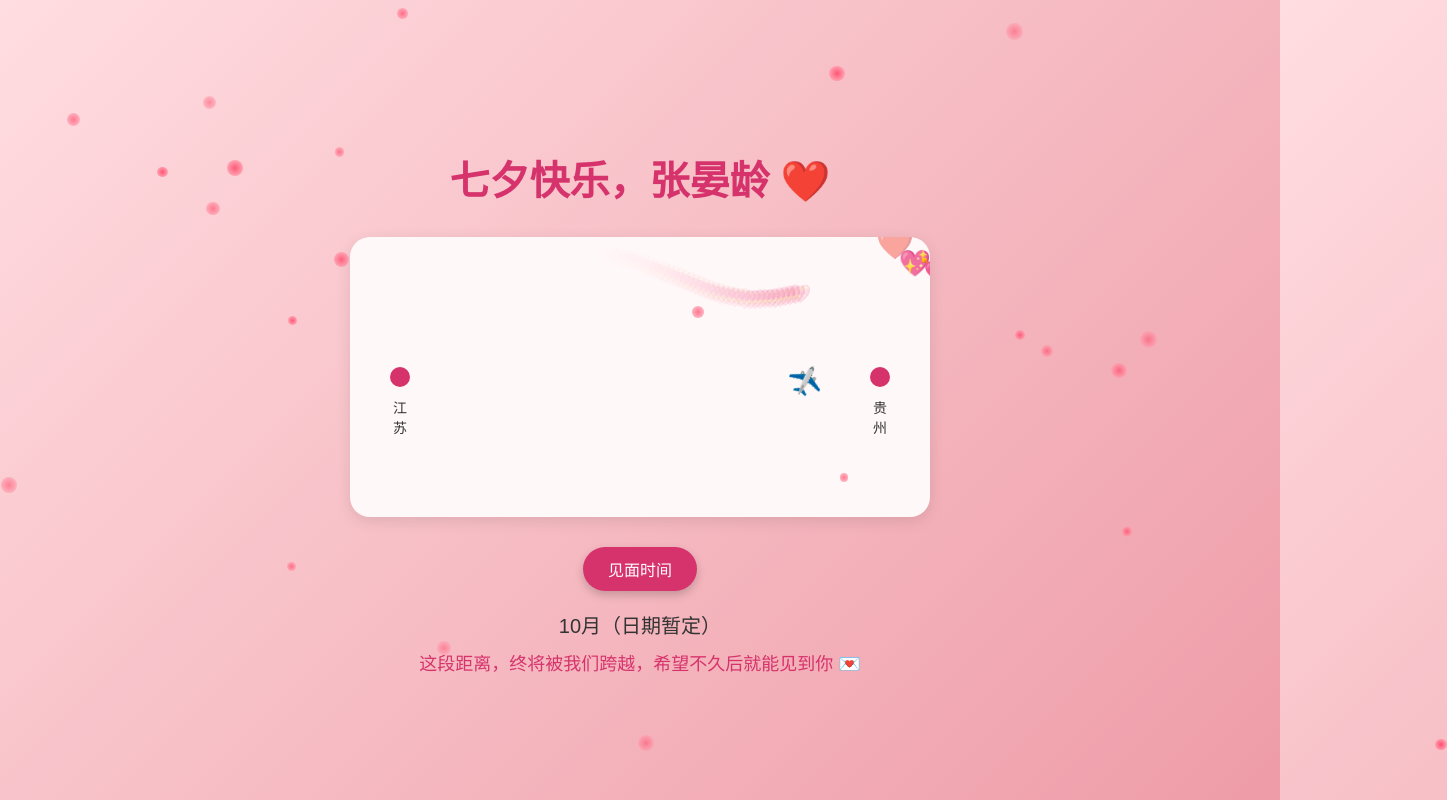
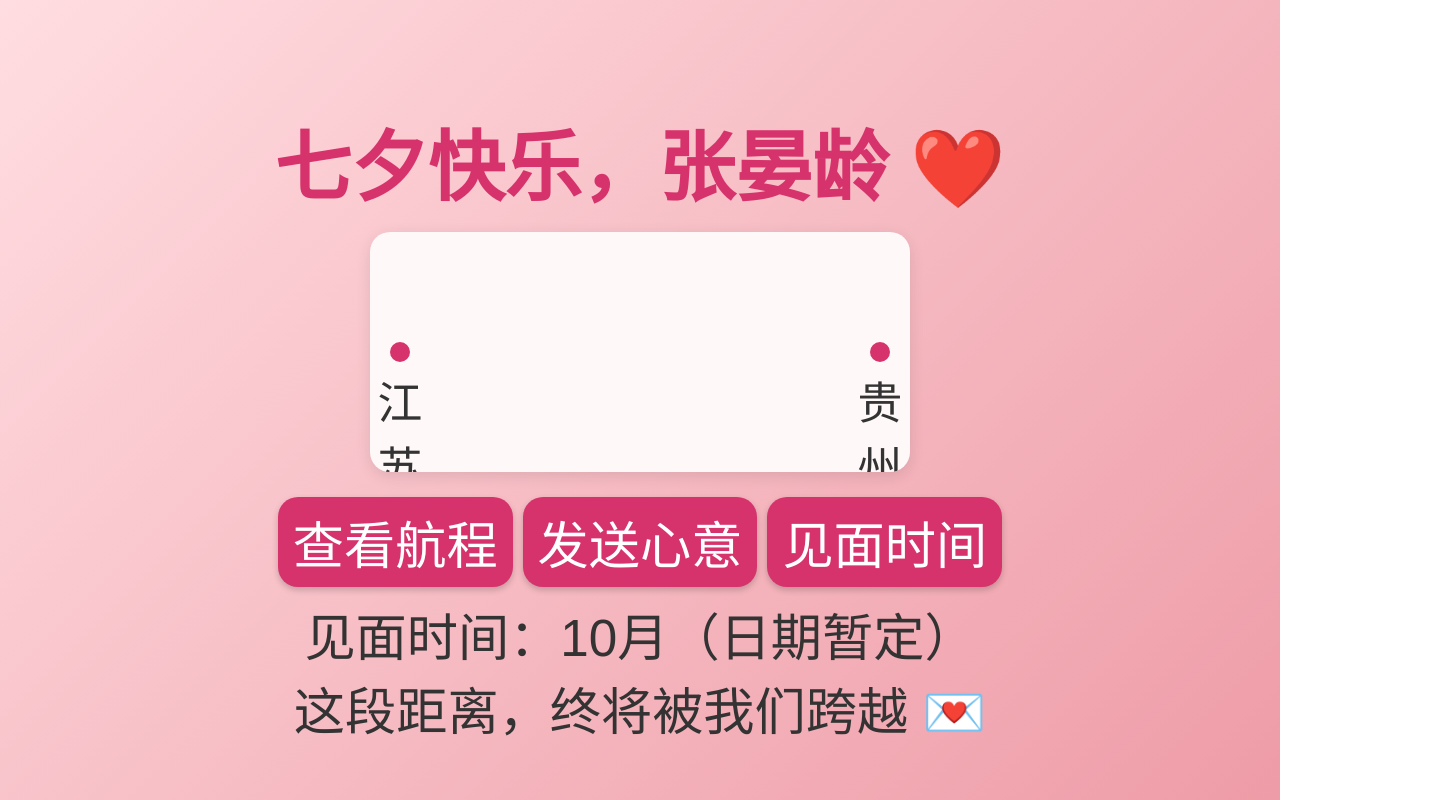
Before and after one commit to Like-VuVu/qixi-happy, a plain HTML site: page index.html in a window 1280 px wide. Both pictures are taken after a click on the button "见面时间". Shown: the whole page, 1447 px wide, since content can reach past the window. Drawn offline with Linux system fonts and the light colour scheme.

Commit message:
Update index.html

```diff
--- a/index.html
+++ b/index.html
@@ -20,16 +20,16 @@
     }
 
     h1 {
-      font-size: 2.5rem;
+      font-size: 6vw;
       color: #d6336c;
-      margin-bottom: 30px;
-      animation: fadeIn 2s ease-in-out;
+      margin-bottom: 15px;
       text-align: center;
     }
 
     .map {
       position: relative;
-      width: 500px;
+      width: 90%;
+      max-width: 500px;
       height: 200px;
       background: #fff8f8;
       border-radius: 20px;
@@ -37,148 +37,84 @@
       display: flex;
       justify-content: space-between;
       align-items: center;
-      padding: 40px;
-      margin-bottom: 20px;
+      padding: 20px;
+      margin-bottom: 15px;
       overflow: hidden;
     }
 
     .point {
-      width: 20px;
-      height: 20px;
+      width: 6vw;
+      max-width: 20px;
+      height: 6vw;
+      max-height: 20px;
       background: #d6336c;
       border-radius: 50%;
       position: relative;
+      z-index: 2;
     }
 
     .point::after {
       content: attr(data-name);
       position: absolute;
-      top: 30px;
+      top: 25px;
       left: 50%;
       transform: translateX(-50%);
-      font-size: 14px;
+      font-size: 3.5vw;
+      max-font-size: 14px;
       color: #333;
     }
 
     .airplane {
       position: absolute;
-      top: 60px;
-      left: 0;
-      font-size: 24px;
+      font-size: 8vw;
+      max-font-size: 24px;
       opacity: 0;
-      transform-origin: center center;
       cursor: pointer;
+      z-index: 3;
     }
 
-    .hearts {
+    .heart {
       position: absolute;
-      top: 20px;
-      right: 40px;
-      font-size: 24px;
-      display: none;
+      font-size: 4vw;
+      max-font-size: 18px;
+      color: #ff4d6d;
+      opacity: 0.8;
+      pointer-events: none;
+      z-index: 1;
     }
 
-    .hearts span {
-      position: absolute;
-      color: #ff4d6d;
-      animation: float 2s ease-in-out infinite;
-      opacity: 0.8;
+    #distanceText {
+      margin-top: 10px;
+      font-size: 4vw;
+      max-font-size: 18px;
+      color: #333;
+      text-align: center;
+      white-space: pre-wrap;
     }
 
-    .hearts span:nth-child(1) {
-      left: -10px;
-      animation-delay: 0s;
+    #buttons {
+      margin-top: 10px;
+      display: flex;
+      gap: 10px;
+      flex-wrap: wrap;
+      justify-content: center;
     }
 
-    .hearts span:nth-child(2) {
-      left: 10px;
-      animation-delay: 0.5s;
-    }
-
-    .hearts span:nth-child(3) {
-      left: 30px;
-      animation-delay: 1s;
-    }
-
-    #meetBtn {
-      margin-top: 10px;
-      padding: 10px 25px;
+    .btn {
+      padding: 8px 15px;
       background: #d6336c;
       color: #fff;
       border: none;
-      border-radius: 25px;
+      border-radius: 20px;
       cursor: pointer;
-      font-size: 16px;
-      box-shadow: 0 4px 10px rgba(0, 0, 0, 0.2);
+      font-size: 4vw;
+      max-font-size: 16px;
+      box-shadow: 0 3px 6px rgba(0, 0, 0, 0.2);
       transition: transform 0.2s;
     }
 
-    #meetBtn:hover {
+    .btn:hover {
       transform: scale(1.05);
-    }
-
-    #dateText {
-      margin-top: 20px;
-      font-size: 20px;
-      color: #333;
-      display: none;
-      text-align: center;
-      line-height: 1.5;
-    }
-
-    #message {
-      margin-top: 10px;
-      font-size: 18px;
-      color: #d6336c;
-      white-space: pre-wrap;
-    }
-
-    /* 飞机尾迹爱心动画 */
-    @keyframes float {
-      0% {
-        transform: translateY(0) scale(1);
-        opacity: 1;
-      }
-
-      100% {
-        transform: translateY(-50px) scale(1.5);
-        opacity: 0;
-      }
-    }
-
-    @keyframes floatTrail {
-      0% {
-        transform: translate(0, 0) scale(0.8);
-        opacity: 1;
-      }
-
-      100% {
-        transform: translate(0, -30px) scale(1.2);
-        opacity: 0;
-      }
-    }
-
-    /* 花瓣样式 */
-    .flower {
-      position: absolute;
-      width: 12px;
-      height: 12px;
-      background: radial-gradient(circle, #ff4d6d 0%, #ffc0cb 100%);
-      border-radius: 50%;
-      opacity: 0.8;
-      pointer-events: none;
-    }
-
-    @keyframes fadeIn {
-      from {
-        opacity: 0;
-        transform: translateY(-20px);
-      }
-
-      to {
-        opacity: 1;
-        transform: translateY(0);
-      }
     }
   </style>
 </head>
@@ -188,118 +124,148 @@
 
   <div class="map" id="map">
     <div class="point" data-name="江苏" id="jiangsu"></div>
+    <div class="point" data-name="贵州" id="guizhou"></div>
     <div class="airplane" id="airplane">✈️</div>
-    <div class="point" data-name="贵州" id="guizhou"></div>
-    <div class="hearts" id="hearts">
-      <span>❤️</span>
-      <span>💖</span>
-      <span>💘</span>
-    </div>
   </div>
 
-  <button id="meetBtn">见面时间</button>
-
-  <div id="dateText">
-    10月（日期暂定）<br>
-    <div id="message">这段距离，终将被我们跨越，希望不久后就能见到你 💌</div>
+  <div id="buttons">
+    <button class="btn" id="btnFly">查看航程</button>
+    <button class="btn" id="btnHeart">发送心意</button>
+    <button class="btn" id="btnMeet">见面时间</button>
   </div>
 
+  <div id="distanceText"></div>
+
   <script>
-    const meetBtn = document.getElementById('meetBtn');
+    const map = document.getElementById('map');
     const airplane = document.getElementById('airplane');
-    const dateText = document.getElementById('dateText');
-    const hearts = document.getElementById('hearts');
-    const map = document.getElementById('map');
+    const distanceText = document.getElementById('distanceText');
 
-    let hasStarted = false; // 防止重复点击
+    const totalDistance = 1704; // km
+    let flying = false;
 
-    meetBtn.addEventListener('click', () => {
-      if (hasStarted) return;
-      hasStarted = true;
+    function clearHearts () {
+      const oldHearts = map.querySelectorAll('.heart');
+      oldHearts.forEach(h => h.remove());
+    }
 
+    function flyAirplane () {
+      if (flying) return;
+      flying = true;
+
+      clearHearts();
+      distanceText.textContent = '';
       airplane.style.opacity = 1;
-      let position = 0;
-      const distance = 440;
+
+      const startX = 0;
+      const endX = map.clientWidth - 40;
+      const baseY = map.clientHeight / 2 - 12;
       const amplitude = 20;
-      let lastY = 60;
+      const frequency = 0.02;
+      let posX = startX;
 
+      const hearts = [];
+      const heartCount = 10;
+      for (let i = 1; i <= heartCount; i++) {
+        const h = document.createElement('div');
+        h.textContent = '💖';
+        h.className = 'heart';
+        map.appendChild(h);
+        hearts.push({ el: h, progress: i / heartCount });
+      }
+
+      const step = 5;
       const interval = setInterval(() => {
-        if (position >= distance) {
+        if (posX >= endX) {
           clearInterval(interval);
-          dateText.style.display = 'block';
-          hearts.style.display = 'block';
+          flying = false;
+          // 飞完后清除尾迹爱心
+          clearHearts();
+          // 飞机停在终点
+          airplane.style.left = endX + 'px';
+          airplane.style.top = baseY + 'px';
+          distanceText.textContent = `航程已到达，1704 km 已跨越 ❤️`;
           return;
         }
-        position += 5;
-        const y = 60 + Math.sin(position / 50) * amplitude;
-        const angle = Math.atan((y - lastY) / 5) * 180 / Math.PI;
-        airplane.style.transform = `translate(${position}px, ${y}px) rotate(${angle}deg)`;
-        lastY = y;
+        posX += step;
+        const progress = posX / endX;
+        const y = baseY + Math.sin(posX * frequency) * amplitude;
+        airplane.style.left = posX + 'px';
+        airplane.style.top = y + 'px';
 
-        // 飞机尾迹爱心
-        const trailHeart = document.createElement('span');
-        trailHeart.textContent = '💖';
-        trailHeart.style.position = 'absolute';
-        trailHeart.style.left = position + 'px';
-        trailHeart.style.top = y + 'px';
-        trailHeart.style.animation = 'floatTrail 2s forwards';
-        map.appendChild(trailHeart);
+        const remaining = Math.round(totalDistance * (1 - progress));
+        distanceText.textContent = `剩余距离：${remaining} km`;
 
-        // 飘向屏幕顶部
-        setTimeout(() => {
-          trailHeart.style.transition = 'transform 1s ease-out, opacity 1s';
-          trailHeart.style.transform = `translateY(-80px)`;
-          trailHeart.style.opacity = 0;
-        }, 500);
+        // 航线爱心跟随飞机飘动
+        hearts.forEach(h => {
+          if (progress >= h.progress) {
+            const heartX = posX * h.progress;
+            const heartY = baseY + Math.sin(heartX * frequency) * amplitude + Math.sin(posX * 0.1 + h.progress * 2) * 5;
+            h.el.style.left = heartX + 'px';
+            h.el.style.top = heartY + 'px';
+            h.el.style.opacity = 0.8 + Math.sin(posX * 0.1 + h.progress * 2) * 0.2;
+          }
+        });
 
-        setTimeout(() => { trailHeart.remove(); }, 2000);
+        // 飞机尾巴小爱心
+        if (posX % 20 === 0) {
+          const trail = document.createElement('div');
+          trail.textContent = '💖';
+          trail.className = 'heart';
+          trail.style.left = posX + 'px';
+          trail.style.top = y + 'px';
+          map.appendChild(trail);
+
+          let top = y;
+          let opacity = 1;
+          const fadeInterval = setInterval(() => {
+            top -= 1;
+            opacity -= 0.05;
+            trail.style.top = top + 'px';
+            trail.style.opacity = opacity;
+            if (opacity <= 0) {
+              clearInterval(fadeInterval);
+              trail.remove();
+            }
+          }, 20);
+        }
+
       }, 20);
-    });
+    }
 
-    // 点击飞机，生成弹出爱心
-    airplane.addEventListener('click', () => {
-      const clickHeart = document.createElement('span');
-      clickHeart.textContent = '💌';
-      clickHeart.style.position = 'absolute';
-      clickHeart.style.left = parseInt(airplane.style.left) + 10 + 'px';
-      clickHeart.style.top = parseInt(airplane.style.top) + 0 + 'px';
-      clickHeart.style.fontSize = '20px';
-      clickHeart.style.transition = 'transform 1s ease-out, opacity 1s';
-      map.appendChild(clickHeart);
-      setTimeout(() => {
-        clickHeart.style.transform = 'translateY(-100px) scale(1.5)';
-        clickHeart.style.opacity = 0;
-      }, 50);
-      setTimeout(() => clickHeart.remove(), 1000);
-    });
+    function sendHeart () {
+      const rect = airplane.getBoundingClientRect();
+      const mapRect = map.getBoundingClientRect();
+      const heart = document.createElement('div');
+      heart.textContent = '💌';
+      heart.className = 'heart';
+      heart.style.left = (rect.left - mapRect.left) + 'px';
+      heart.style.top = (rect.top - mapRect.top) + 'px';
+      map.appendChild(heart);
 
-    // 花瓣效果
-    function createPetal () {
-      const petal = document.createElement('div');
-      petal.className = 'flower';
-      petal.style.left = Math.random() * window.innerWidth + 'px';
-      petal.style.top = '-10px';
-      petal.style.opacity = Math.random() * 0.5 + 0.5;
-      const size = Math.random() * 10 + 8;
-      petal.style.width = size + 'px';
-      petal.style.height = size + 'px';
-      document.body.appendChild(petal);
-
-      let top = -10;
-      const speedX = Math.random() * 2 - 1;
-      const speedY = Math.random() * 2 + 1;
+      let top = rect.top - mapRect.top;
+      let opacity = 1;
       const interval = setInterval(() => {
-        top += speedY;
-        petal.style.top = top + 'px';
-        petal.style.left = parseFloat(petal.style.left) + speedX + 'px';
-        if (top > window.innerHeight) {
+        top -= 1;
+        opacity -= 0.02;
+        heart.style.top = top + 'px';
+        heart.style.opacity = opacity;
+        if (opacity <= 0) {
           clearInterval(interval);
-          petal.remove();
+          heart.remove();
         }
       }, 20);
     }
-    setInterval(createPetal, 300);
 
+    function showMeetDate () {
+      distanceText.textContent = `见面时间：10月（日期暂定）\n这段距离，终将被我们跨越 💌`;
+    }
+
+    document.getElementById('btnFly').addEventListener('click', flyAirplane);
+    document.getElementById('btnHeart').addEventListener('click', sendHeart);
+    document.getElementById('btnMeet').addEventListener('click', showMeetDate);
+
+    airplane.addEventListener('click', sendHeart);
   </script>
 </body>
 
```
